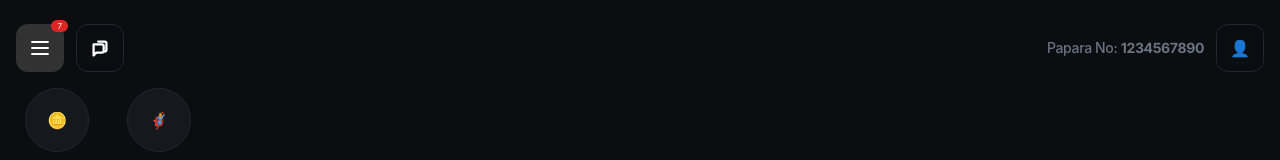
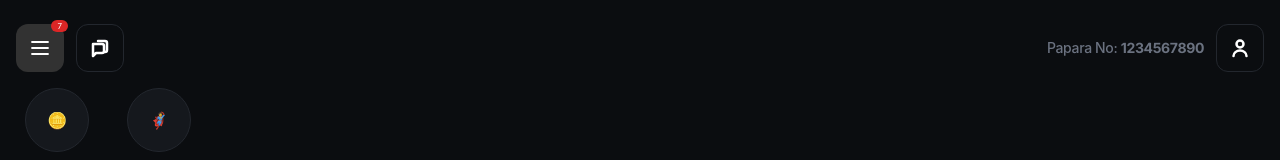
Before and after one commit to jofomah/virgo-papara, a Vue app: page / in a window 1280 px wide. Shown: the top 160 px of the page. Built offline with nearby package versions, Linux system fonts and the light colour scheme; a web font is replaced by a local one.

Commit message:
feature: Add Badge, TopNavItem and use in AppTopBar component

```diff
--- a/src/components/icons/UserIcon.vue
+++ b/src/components/icons/UserIcon.vue
@@ -1,8 +1,8 @@
 <template>
     <svg viewBox="0 0 24 24" fill="none" xmlns="http://www.w3.org/2000/svg">
-        <circle cx="12" cy="8" r="3.5" stroke="currentColor" stroke-width="1" stroke-linecap="round"
+        <circle cx="12" cy="8" r="3.5" stroke="currentColor" stroke-width="2.5" stroke-linecap="round"
             stroke-linejoin="round" />
         <path d="M18.5 20C18.5 16.96 15.58 14.5 12 14.5C8.41 14.5 5.5 16.96 5.5 20" stroke="currentColor"
-            stroke-width="1" stroke-linecap="round" stroke-linejoin="round" />
+            stroke-width="2.5" stroke-linecap="round" stroke-linejoin="round" />
     </svg>
 </template>
--- a/src/components/navigation/AppTopBar.vue
+++ b/src/components/navigation/AppTopBar.vue
@@ -1,20 +1,19 @@
 <script setup>
-import MenuIcon from '@components/icons/MenuIcon.vue';
-import ChatIcon from '@components/icons/ChatIcon.vue';
+import TopNavItem from '@components/navigation/items/TopNavItem.vue';
+import Badge from '@components/ui/Badge.vue';
+import UserIcon from '@components/icons/UserIcon.vue';
 </script>
 
 <template>
     <header class="flex items-center justify-between pt-6 pb-4">
         <div class="flex items-center gap-3">
-            <button class="relative h-12 w-12 rounded-xl bg-icon-bg flex items-center justify-center">
-                <MenuIcon class="p-3" />
-                <span class="absolute -top-1 -right-1 bg-badge text-xxxs text-white rounded-full px-1.5">
-                    7
-                </span>
-            </button>
-            <button class="h-12 w-12 rounded-xl border-1 border-border-soft flex items-center justify-center">
-                <ChatIcon class="p-3" />
-            </button>
+            <TopNavItem icon="menu" cls="relative" active>
+                <template #badge>
+                    <Badge value="7" class="absolute -top-1 -right-1 text-xxxs text-white px-1.5" />
+                </template>
+            </TopNavItem>
+
+            <TopNavItem icon="chat"></TopNavItem>
         </div>
         <div class="flex items-center gap-3">
             <div class="text-right">
@@ -22,9 +21,8 @@ import ChatIcon from '@components/icons/ChatIcon.vue';
                     Papara No: <span class="font-bold">1234567890</span>
                 </p>
             </div>
-            <button class="h-12 w-12 rounded-xl border-1 border-border-soft flex items-center justify-center">
-                👤
-            </button>
+
+            <TopNavItem icon="user"></TopNavItem>
         </div>
     </header>
 </template>
--- /dev/null
+++ b/src/components/navigation/items/TopNavItem.vue
@@ -0,0 +1,32 @@
+<script setup>
+import BaseNavItem from '@components/navigation/items/BaseItem.vue';
+import Icon from '@/components/ui/Icon.vue';
+
+defineProps({
+    icon: {
+        type: String,
+        required: true
+    },
+    active: Boolean,
+    cls: {
+        type: [String, Array, Object],
+        default: ''
+    }
+})
+</script>
+
+<template>
+    <BaseNavItem :active="active">
+        <button class="h-12 w-12 rounded-xl flex items-center justify-center" :class="[
+            active
+                ? 'bg-icon-bg'
+                : 'border border-border-soft',
+            cls
+        ]">
+            <Icon :name="icon" size="w-6 h-6" />
+
+            <!-- badge slot ONLY here -->
+            <slot name="badge" />
+        </button>
+    </BaseNavItem>
+</template>
--- /dev/null
+++ b/src/components/ui/Badge.vue
@@ -0,0 +1,33 @@
+<script setup>
+defineProps({
+    /**
+     * Background color utility class
+     * e.g. bg-badge, bg-danger, bg-success
+     */
+    bg: {
+        type: String,
+        default: 'bg-badge'
+    },
+
+    /**
+     * Optional text value (number or string)
+     */
+    value: {
+        type: [String, Number],
+        default: null
+    }
+});
+</script>
+
+<template>
+    <span class="inline-flex items-center justify-center rounded-full"
+        :class="bg">
+        <!-- text badge -->
+        <slot v-if="!value" />
+
+        <!-- value badge -->
+        <span v-else>
+            {{ value }}
+        </span>
+    </span>
+</template>
```
